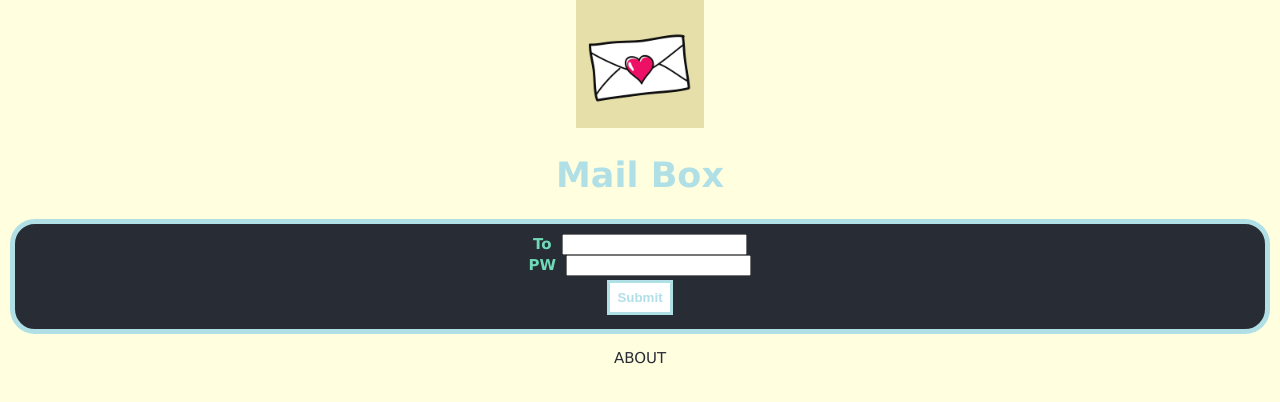
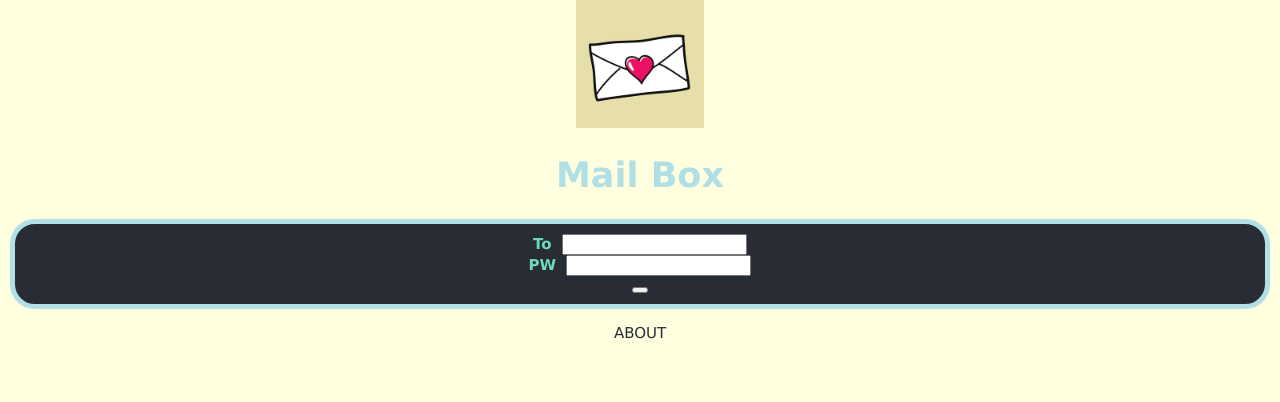
Before and after one commit to A-Line-of-Code/mailbox_sky, a React (Create React App) app in the folder client/: page / in a window 1280 px wide. Shown: the top 402 px of the page. Built offline with nearby package versions, Linux system fonts and the light colour scheme.

Commit message:
working on onClick event

```diff
--- a/client/src/Home.js
+++ b/client/src/Home.js
@@ -1,6 +1,5 @@
 import React, {useState} from "react";
 import {useHistory} from "react-router-dom";
-import axios from "axios";
 import './App.css';
 
 export const Home = () => {
@@ -8,9 +7,6 @@ export const Home = () => {
   const [to, setTo] = useState("")
   const [password, setPassword] = useState("")
   const history = useHistory()
-
-
-
 
   const read = () => {history.push("/read") }
   const error = () => {alert("Incorrect.");}
@@ -32,90 +28,30 @@ export const Home = () => {
   })
   }
 */
-/*
 
-const submit = e => {
-  e. preventDefault()
- add()
+const submit = ()=> {
 
+  callApi2()
+  .then(resp => {console.log(resp)})
 }
 
-  const add = () =>{
-   axios({
-      method: "post",
-      url: "/api/read",
-      data:{
-        to: to,
-        password: password
-    }
-    })
-    .then((response) => {
-      console.log(response);
-    })
-    .catch(function (error) {
-      console.log(error);
-    });
-  }
-*/
-/*
-  const test=() => {
-    e.preventDefault()
-    submit()
-        .then((response) => {
-            console.log(response.data);
-        })
-  };
+const callApi2 = async () => {
+  const response = await fetch("/api/read", {
+    method: "POST",
+    mode: 'cors',
+    headers: {
+        "Content-type": "application/json"
+    },
+    body: JSON.stringify({
+      to: "receiver",
+      password: "2"
+  })
+})
 
-
-    const submit = async () => {
-      addCustomer = () => {
-        const url = '/api/read';
-        const formData = new FormData();
-        formData.append('image', this.state.file);
-        formData.append('name', this.state.userName);
-        formData.append('birthday', this.state.birthday);
-        formData.append('gender', this.state.gender);
-        formData.append('job', this.state.job);
-        const config = {
-            headers: {
-              "Content-type": "application/json;'
-            }
-        }
-        return post(url, formData, config);
-    }
-      const response = await fetch("/api/read", {
-        method: "POST",
-        body: JSON.stringify({
-            to: to,
-            password: password
-        }),
-        headers: {
-            "Content-type": "application/json; charset=UTF-8"
-        }
-      });
-
-      return response.body
-
-  }
-  */
-
-const submit = e=> {
-  e.preventDefault()
-    fetch("/api/read", {
-      method: "POST",
-      body: JSON.stringify({
-          to: to,
-          password: password
-      }),
-      headers: {
-          "Content-type": "application/json; charset=UTF-8"
-      }
-    })
-    .then((response) => {
-            console.log(response.data);
-        })
-}
-
+  const body = await response.json();
+  if (response.status !== 200) throw Error(body.message);
+  return body;
+};
 
 const about = () =>{history.push("/about")}
 
@@ -125,14 +61,14 @@ const about = () =>{history.push("/about")}
         <div className="App">
         <img src="img/mail1.jpg" width="10%" alt="mail"/>
         <h1 className="app-title">Mail Box</h1>
-        <form className="App-sender" onSubmit={submit}>
+        <div className="App-sender" >
 
           To &nbsp;
           <input value={to} onChange={(event)=>setTo(event.target.value)} type="text" /><br />
           PW &nbsp;
           <input value={password} onChange={(event)=>setPassword(event.target.value)}type="password" /><br />
-          <input type="submit"/>
-          </form>
+          <button type="button" className="submit" onClick={submit}> </button>
+          </div>
 
           <p onClick={about} className="test">
             ABOUT
--- a/client/src/Read.js
+++ b/client/src/Read.js
@@ -5,15 +5,37 @@ import {Letter} from "./components/letter"
 export const Read = () => {
   const [letter, setLetter] = useState("");
   useEffect(() => {
-      callApi()
+      callApi2()
        .then(resp => setLetter(resp))
   });
+
+  const callApi2 = async () => {
+    const response = await fetch("/api/read", {
+      method: "POST",
+      mode: 'cors',
+      headers: {
+          "Content-type": "application/json"
+      },
+      body: JSON.stringify({
+        to: "receiver",
+        password: "2"
+    })
+  })
+
+
+
+    const body = await response.json();
+    if (response.status !== 200) throw Error(body.message);
+    return body;
+  };
+/*
    const callApi = async () => {
       const response = await fetch('/api/letter');
       const body = await response.json();
       if (response.status !== 200) throw Error(body.message);
       return body;
     };
+*/
       return(
         <div>
           {letter ? letter.map(c=> {
```
Also changed, not shown: 1 other file (tests, documents, lock files or other folders).
